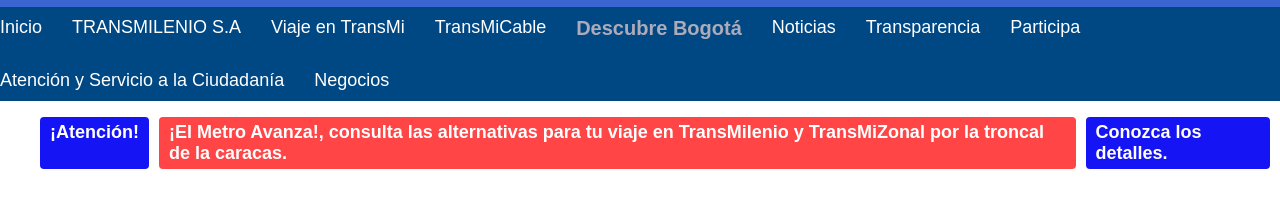
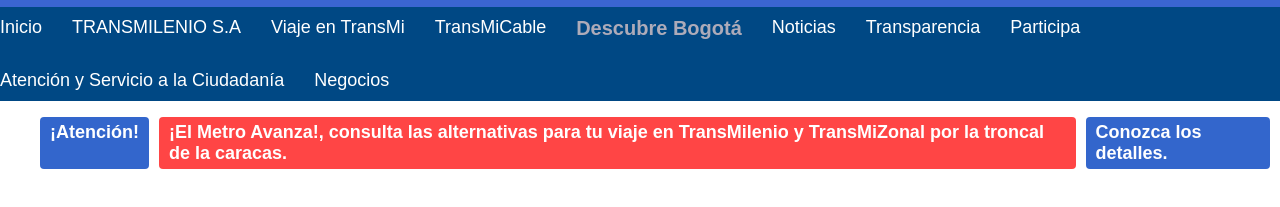
Before and after one commit to Juan-Pablo-Castillo-Velasquez/Trasmilenio_copy, a plain HTML site: page src/index.html in a window 1280 px wide. Shown: the part 281-488 px from the top of the page. Drawn offline with Linux system fonts and the light colour scheme.

Commit message:
new filed add

```diff
--- a/src/index.css
+++ b/src/index.css
@@ -200,7 +200,7 @@
 }
 
  .bg-blue {
-    background-color: rgba(15, 15, 244, 0.977);
+    background-color: var(--color-primary);
 }
 
 main article section ul li {
```
